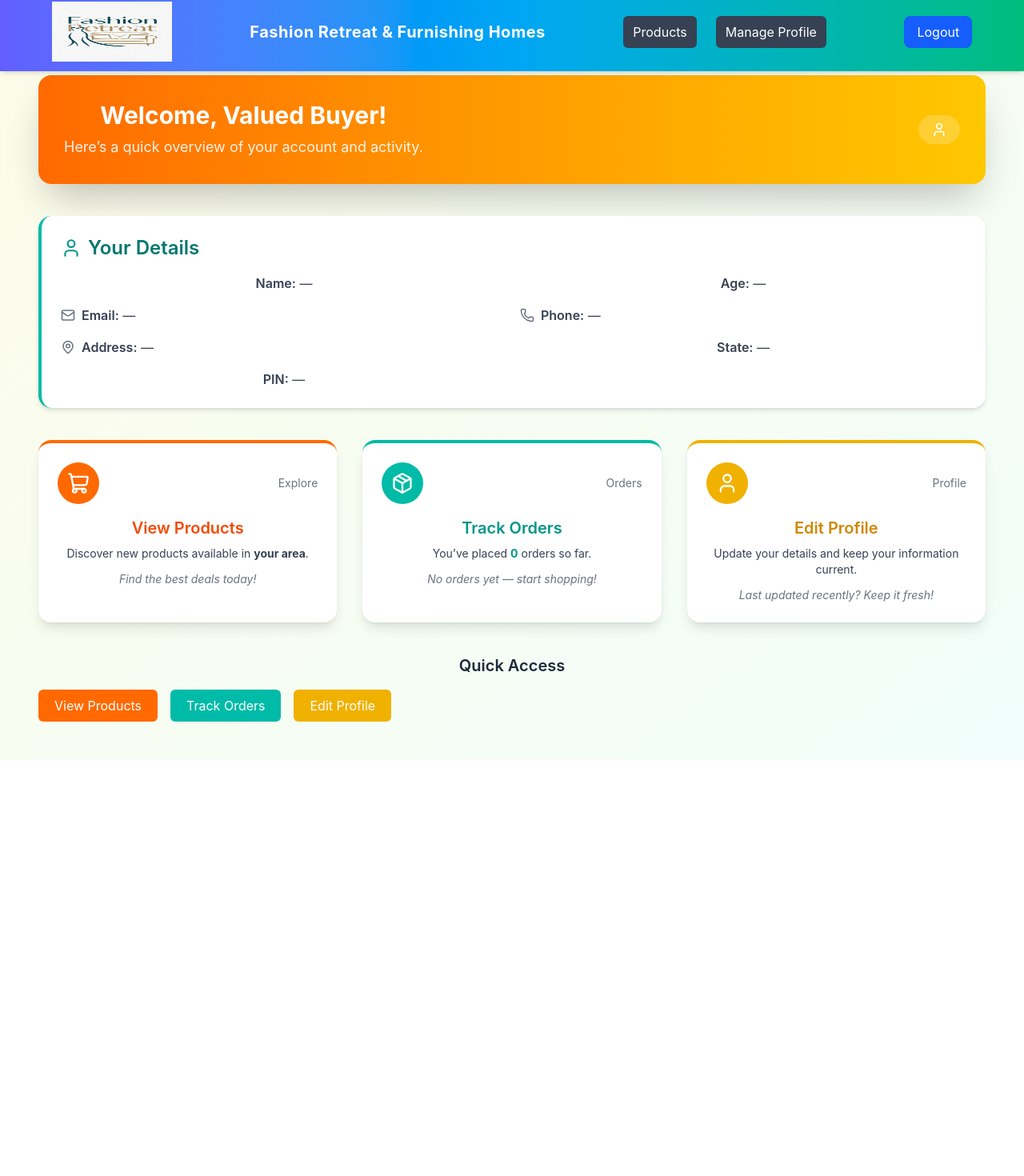
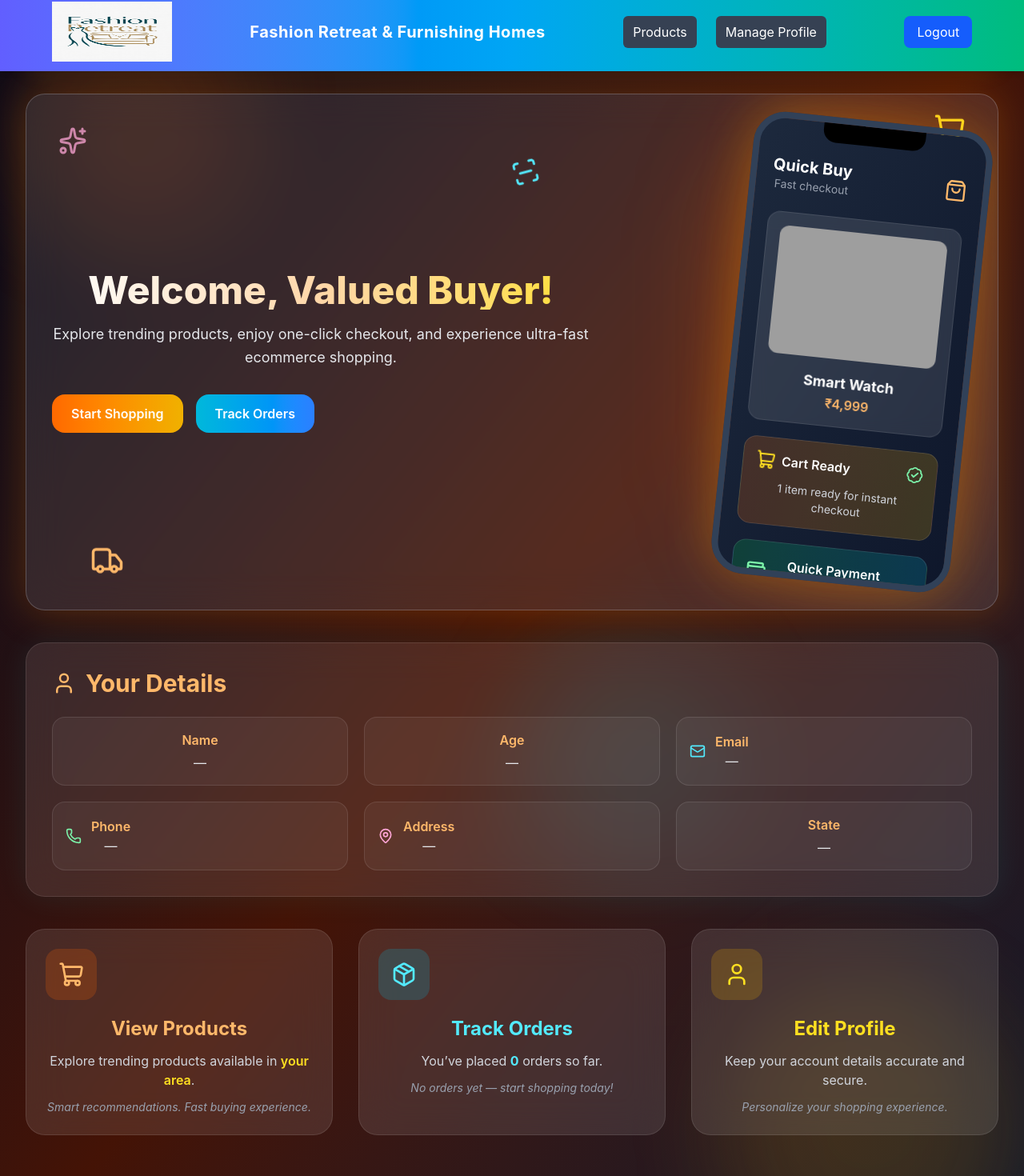
Before and after one commit to Prdp-ktri/ecommerce-project-may2026, a React (Create React App) app in the folder ecommerce-project-may2026/: page /buyerDashboard in a window 1280 px wide. Shown: the part 10-1480 px from the top of the page at 80% size. Before the commit the page ends 960 px from the top, so only its background shows below. Built offline with nearby package versions, Linux system fonts and the light colour scheme; sample sign-in values are in the browser's storage; grey boxes are pictures that could not be loaded.

Commit message:
commit new buyer dashboard
commit new buyer dashboard

```diff
--- a/ecommerce-project-may2026/src/index.css
+++ b/ecommerce-project-may2026/src/index.css
@@ -26,3 +26,18 @@ code {
 .slow-spin {
   animation: slow-spin 12s linear infinite;
 }
+
+/* For Buyer Dashboard */
+@keyframes slow-spin {
+  from {
+    transform: rotate(0deg);
+  }
+
+  to {
+    transform: rotate(360deg);
+  }
+}
+
+.slow-spin {
+  animation: slow-spin 12s linear infinite;
+}
--- a/ecommerce-project-may2026/src/modules/buyer/BuyerDashboard.js
+++ b/ecommerce-project-may2026/src/modules/buyer/BuyerDashboard.js
@@ -1,20 +1,28 @@
 import React, { useEffect, useState } from "react";
 import { useNavigate } from "react-router-dom";
+
 import {
   ShoppingCart,
   Package,
   User,
   MapPin,
   Mail,
-  PersonStanding,
   Phone,
-  PersonStandingIcon,
-  Map,
+  Smartphone,
+  CreditCard,
+  Truck,
+  ShoppingBag,
+  Wallet,
+  BadgeCheck,
+  Sparkles,
+  ScanLine,
 } from "lucide-react";
+
 import Marquee from "react-fast-marquee";
 
 function BuyerDashboard() {
   const navigate = useNavigate();
+
   const [buyer, setBuyer] = useState(null);
   const [ordersCount, setOrdersCount] = useState(0);
   const [recentOrder, setRecentOrder] = useState(null);
@@ -22,20 +30,25 @@ function BuyerDashboard() {
 
   useEffect(() => {
     const storedBuyer = JSON.parse(localStorage.getItem("loggedInBuyer"));
+
     if (!storedBuyer) {
       navigate("/buyerLogin");
     } else {
       setBuyer(storedBuyer);
       setLocation(storedBuyer.selectedState || "");
 
-      // 🟩 Fetch buyer's orders
+      // Fetch Orders
+
       const allOrders = JSON.parse(localStorage.getItem("orders")) || [];
+
       const myOrders = allOrders.filter(
         (order) => order.buyerEmail === storedBuyer.email,
       );
+
       setOrdersCount(myOrders.length);
 
-      // 🟩 Most recent order
+      // Most Recent Order
+
       if (myOrders.length > 0) {
         const latestOrder = myOrders[myOrders.length - 1];
         setRecentOrder(latestOrder);
@@ -43,198 +56,363 @@ function BuyerDashboard() {
     }
   }, [navigate]);
 
-  if (!buyer) return <p>Loading dashboard...</p>;
+  if (!buyer)
+    return (
+      <div className="min-h-screen bg-slate-950 flex items-center justify-center text-white text-2xl">
+        Loading dashboard...
+      </div>
+    );
 
-  // Navigation Handlers
+  // Navigation
+
   const goToProducts = () => navigate("/viewAllProducts");
+
   const goToOrders = () => navigate("/track-your-order");
+
   const goToEditProfile = () => navigate("/edit-profile");
 
   return (
-    <div className="w-full min-h-screen bg-gradient-to-br from-yellow-50 to-teal-50 pt-6 p-12">
-      {/* 🟢 Welcome Header */}
-      <div
-        style={{
-          border: "2px solid #ccc",
-          padding: "10px",
-          marginBottom: "20px",
-        }}
-      >
+    <div className="relative overflow-hidden w-full min-h-screen bg-gradient-to-br from-slate-950 via-orange-950 to-slate-900 pt-10 p-8 text-white">
+      {/* Animated Background Blobs */}
+
+      <div className="absolute top-0 left-0 w-80 h-80 bg-orange-500/20 rounded-full blur-3xl animate-pulse"></div>
+
+      <div className="absolute bottom-0 right-0 w-96 h-96 bg-yellow-500/20 rounded-full blur-3xl animate-pulse delay-1000"></div>
+
+      <div className="absolute top-1/2 left-1/2 w-72 h-72 bg-cyan-400/10 rounded-full blur-3xl animate-bounce"></div>
+
+      {/* Coupon Marquee */}
+
+      <div className="relative z-10 border border-white/10 bg-white/10 backdrop-blur-xl rounded-2xl p-3 mb-8 shadow-[0_0_30px_rgba(255,165,0,0.2)]">
         <Marquee
           speed={125}
           pauseOnHover={true}
-          gradient={true}
-          gradientColor={[100, 100, 100]}
-          gradientWidth={100}
-          style={{ fontSize: "1.5rem", color: "#007bff" }}
+          gradient={false}
+          style={{
+            fontSize: "1.2rem",
+            color: "#ffffff",
+            fontWeight: "600",
+          }}
         >
-          If you are buying products from our website for the first time, you
-          can buy it for the discount of ₹500 by applying the coupon on the
-          check-out page{"     "}
-          <b>
-            <u>#FIRST500</u>
-          </b>
+          🎉 First time shopping? Use coupon{" "}
+          <span className="mx-2 text-yellow-300 font-bold">#FIRST500</span>
+          and get ₹500 OFF instantly on checkout • Quick payment •
+          Lightning-fast delivery • Secure shopping experience •
         </Marquee>
       </div>
-      <div className="bg-gradient-to-r from-orange-500 to-yellow-400 text-white rounded-2xl shadow-2xl p-8 mb-10">
-        <div className="flex flex-col sm:flex-row sm:items-center sm:justify-between">
+
+      {/* HERO SECTION */}
+
+      <div className="relative overflow-hidden bg-white/10 backdrop-blur-xl border border-white/20 rounded-3xl shadow-[0_0_50px_rgba(255,140,0,0.25)] p-8 mb-10 hover:scale-[1.01] transition duration-500">
+        {/* Floating Ecommerce Visuals */}
+
+        <div className="absolute top-6 right-10 animate-bounce">
+          <ShoppingCart className="text-yellow-300" size={40} />
+        </div>
+
+        <div className="absolute top-20 left-1/2 slow-spin">
+          <ScanLine className="text-cyan-300" size={34} />
+        </div>
+
+        <div className="absolute bottom-10 right-24 animate-pulse">
+          <CreditCard className="text-green-300" size={42} />
+        </div>
+
+        <div className="absolute bottom-10 left-20 animate-bounce delay-500">
+          <Truck className="text-orange-300" size={42} />
+        </div>
+
+        <div className="absolute top-10 left-10 animate-pulse">
+          <Sparkles className="text-pink-300" size={36} />
+        </div>
+
+        {/* Main Content */}
+
+        <div className="flex flex-col lg:flex-row items-center justify-between gap-10 relative z-10">
+          {/* Left Content */}
+
           <div>
-            <h1 className="text-3xl font-bold mb-2">
+            <h1 className="text-4xl md:text-5xl font-extrabold mb-4 bg-gradient-to-r from-white via-orange-200 to-yellow-300 bg-clip-text text-transparent">
               Welcome, {buyer.name || "Valued Buyer"}!
             </h1>
-            <p className="text-lg opacity-90">
-              Here’s a quick overview of your account and activity.
+
+            <p className="text-lg text-gray-200 max-w-2xl leading-relaxed">
+              Explore trending products, enjoy one-click checkout, and
+              experience ultra-fast ecommerce shopping.
             </p>
+
+            {/* CTA Buttons */}
+
+            <div className="flex flex-wrap gap-4 mt-8">
+              <button
+                onClick={goToProducts}
+                className="bg-gradient-to-r from-orange-500 to-yellow-500 px-6 py-3 rounded-2xl font-semibold hover:scale-105 hover:shadow-[0_0_25px_rgba(255,165,0,0.5)] transition-all duration-300"
+              >
+                Start Shopping
+              </button>
+
+              <button
+                onClick={goToOrders}
+                className="bg-gradient-to-r from-cyan-500 to-blue-500 px-6 py-3 rounded-2xl font-semibold hover:scale-105 hover:shadow-[0_0_25px_rgba(0,200,255,0.5)] transition-all duration-300"
+              >
+                Track Orders
+              </button>
+            </div>
           </div>
-          <div className="mt-4 sm:mt-0 bg-white/20 px-4 py-2 rounded-full">
-            <p className="font-medium flex items-center gap-2">
-              <User size={20} /> {buyer.email}
-            </p>
+
+          {/* 3D Ecommerce Smart Device */}
+
+          <div className="relative">
+            {/* Glow */}
+
+            <div className="absolute inset-0 bg-orange-500/30 blur-3xl rounded-full"></div>
+
+            {/* Phone Mockup */}
+
+            <div className="relative w-[300px] h-[580px] bg-gradient-to-br from-slate-800 to-slate-900 rounded-[40px] border-[8px] border-slate-700 shadow-[0_0_60px_rgba(255,165,0,0.3)] rotate-6 hover:rotate-0 transition duration-700 overflow-hidden">
+              {/* Notch */}
+
+              <div className="w-32 h-6 bg-black rounded-b-2xl mx-auto"></div>
+
+              {/* Screen */}
+
+              <div className="p-5">
+                {/* Header */}
+
+                <div className="flex items-center justify-between mb-6">
+                  <div>
+                    <h3 className="text-xl font-bold">Quick Buy</h3>
+
+                    <p className="text-sm text-gray-400">Fast checkout</p>
+                  </div>
+
+                  <ShoppingBag className="text-orange-300" size={28} />
+                </div>
+
+                {/* Product Card */}
+
+                <div className="bg-white/10 border border-white/10 rounded-2xl p-4 backdrop-blur-md mb-5 hover:scale-105 transition">
+                  <img
+                    src="https://images.unsplash.com/photo-1523275335684-37898b6baf30"
+                    alt="product"
+                    className="w-full h-40 object-cover rounded-xl mb-4"
+                  />
+
+                  <h4 className="font-bold text-lg">Smart Watch</h4>
+
+                  <p className="text-orange-300 font-semibold">₹4,999</p>
+                </div>
+
+                {/* Cart Section */}
+
+                <div className="bg-gradient-to-r from-orange-500/20 to-yellow-500/20 rounded-2xl p-4 border border-white/10 mb-5">
+                  <div className="flex items-center justify-between mb-3">
+                    <div className="flex items-center gap-2">
+                      <ShoppingCart
+                        className="text-yellow-300 animate-bounce"
+                        size={24}
+                      />
+
+                      <span className="font-semibold">Cart Ready</span>
+                    </div>
+
+                    <BadgeCheck className="text-green-300" size={22} />
+                  </div>
+
+                  <p className="text-sm text-gray-300">
+                    1 item ready for instant checkout
+                  </p>
+                </div>
+
+                {/* Payment */}
+
+                <div className="bg-gradient-to-r from-green-500/20 to-cyan-500/20 rounded-2xl p-4 border border-white/10">
+                  <div className="flex items-center gap-3 mb-3">
+                    <Wallet className="text-green-300" size={28} />
+
+                    <div>
+                      <h4 className="font-semibold">Quick Payment</h4>
+
+                      <p className="text-sm text-gray-400">
+                        UPI • Cards • Wallets
+                      </p>
+                    </div>
+                  </div>
+
+                  <button className="w-full bg-gradient-to-r from-green-500 to-emerald-500 py-3 rounded-xl font-bold hover:scale-105 transition duration-300">
+                    Checkout Now
+                  </button>
+                </div>
+              </div>
+            </div>
           </div>
         </div>
       </div>
 
-      {/* 🟨 Buyer Info Card */}
-      <div className="bg-white shadow-md border-l-4 border-teal-500 rounded-2xl p-6 mb-10 max-w-8xl mx-auto">
-        <h2 className="text-2xl font-semibold text-teal-700 mb-4 flex items-center gap-2">
-          <User size={26} className="text-teal-600" /> Your Details
+      {/* BUYER INFO */}
+
+      <div className="bg-white/10 backdrop-blur-xl border border-white/10 rounded-3xl p-8 mb-10 shadow-[0_0_40px_rgba(0,255,255,0.08)]">
+        <h2 className="text-3xl font-bold text-orange-300 mb-6 flex items-center gap-3">
+          <User size={30} />
+          Your Details
         </h2>
-        <div className="grid grid-cols-1 sm:grid-cols-2 gap-4 text-gray-700">
-          <p>
-            <span>
-              <span className="font-semibold">Name:</span> {buyer.name || "—"}
+
+        <div className="grid grid-cols-1 sm:grid-cols-2 lg:grid-cols-3 gap-5 text-gray-200">
+          <div className="bg-white/5 p-4 rounded-2xl border border-white/10">
+            <p className="font-semibold text-orange-300 mb-1">Name</p>
+            <p>{buyer.name || "—"}</p>
+          </div>
+
+          <div className="bg-white/5 p-4 rounded-2xl border border-white/10">
+            <p className="font-semibold text-orange-300 mb-1">Age</p>
+            <p>{buyer.age || "—"}</p>
+          </div>
+
+          <div className="bg-white/5 p-4 rounded-2xl border border-white/10 flex items-center gap-3">
+            <Mail className="text-cyan-300" size={20} />
+            <div>
+              <p className="font-semibold text-orange-300">Email</p>
+              <p>{buyer.email || "—"}</p>
+            </div>
+          </div>
+
+          <div className="bg-white/5 p-4 rounded-2xl border border-white/10 flex items-center gap-3">
+            <Phone className="text-green-300" size={20} />
+            <div>
+              <p className="font-semibold text-orange-300">Phone</p>
+              <p>{buyer.phone || "—"}</p>
+            </div>
+          </div>
+
+          <div className="bg-white/5 p-4 rounded-2xl border border-white/10 flex items-center gap-3">
+            <MapPin className="text-pink-300" size={20} />
+            <div>
+              <p className="font-semibold text-orange-300">Address</p>
+              <p>{buyer.address || "—"}</p>
+            </div>
+          </div>
+
+          <div className="bg-white/5 p-4 rounded-2xl border border-white/10">
+            <p className="font-semibold text-orange-300 mb-1">State</p>
+            <p>{buyer.selectedState || "—"}</p>
+          </div>
+        </div>
+      </div>
+
+      {/* FEATURE CARDS */}
+
+      <div className="grid grid-cols-1 sm:grid-cols-2 lg:grid-cols-3 gap-8">
+        {/* Products */}
+
+        <div
+          onClick={goToProducts}
+          className="group cursor-pointer relative overflow-hidden bg-white/10 backdrop-blur-xl border border-white/10 rounded-3xl p-6 hover:-translate-y-3 hover:shadow-[0_0_40px_rgba(255,165,0,0.25)] transition-all duration-500"
+        >
+          <div className="absolute inset-0 opacity-0 group-hover:opacity-100 transition duration-700 bg-gradient-to-r from-transparent via-white/10 to-transparent -translate-x-full group-hover:translate-x-full"></div>
+
+          <div className="w-16 h-16 rounded-2xl bg-orange-500/20 flex items-center justify-center mb-5">
+            <ShoppingCart size={32} className="text-orange-300" />
+          </div>
+
+          <h2 className="text-2xl font-bold text-orange-300 mb-3">
+            View Products
+          </h2>
+
+          <p className="text-gray-300 mb-3">
+            Explore trending products available in{" "}
+            <span className="text-yellow-300 font-semibold">
+              {location || "your area"}
             </span>
+            .
           </p>
-          <p>
-            <span className="font-semibold">Age:</span> {buyer.age || "—"}
+
+          <p className="text-gray-400 text-sm italic">
+            Smart recommendations. Fast buying experience.
           </p>
-          <p className="flex items-center gap-2">
-            <Mail size={18} className="text-gray-500" />
-            <span>
-              <span className="font-semibold">Email:</span> {buyer.email || "—"}
-            </span>
+        </div>
+
+        {/* Orders */}
+
+        <div
+          onClick={goToOrders}
+          className="group cursor-pointer relative overflow-hidden bg-white/10 backdrop-blur-xl border border-white/10 rounded-3xl p-6 hover:-translate-y-3 hover:shadow-[0_0_40px_rgba(0,255,200,0.25)] transition-all duration-500"
+        >
+          <div className="absolute inset-0 opacity-0 group-hover:opacity-100 transition duration-700 bg-gradient-to-r from-transparent via-white/10 to-transparent -translate-x-full group-hover:translate-x-full"></div>
+
+          <div className="w-16 h-16 rounded-2xl bg-cyan-500/20 flex items-center justify-center mb-5">
+            <Package size={32} className="text-cyan-300" />
+          </div>
+
+          <h2 className="text-2xl font-bold text-cyan-300 mb-3">
+            Track Orders
+          </h2>
+
+          <p className="text-gray-300 mb-3">
+            You’ve placed{" "}
+            <span className="text-cyan-300 font-bold">{ordersCount}</span>{" "}
+            orders so far.
           </p>
-          <p className="flex items-center gap-2">
-            <Phone size={18} className="text-gray-500" />
-            <span>
-              <span className="font-semibold">Phone:</span> {buyer.phone || "—"}
-            </span>
+
+          {recentOrder ? (
+            <p className="text-gray-400 text-sm italic">
+              Latest order: {recentOrder.productName} ({recentOrder.status})
+            </p>
+          ) : (
+            <p className="text-gray-400 text-sm italic">
+              No orders yet — start shopping today!
+            </p>
+          )}
+        </div>
+
+        {/* Profile */}
+
+        <div
+          onClick={goToEditProfile}
+          className="group cursor-pointer relative overflow-hidden bg-white/10 backdrop-blur-xl border border-white/10 rounded-3xl p-6 hover:-translate-y-3 hover:shadow-[0_0_40px_rgba(255,255,0,0.25)] transition-all duration-500"
+        >
+          <div className="absolute inset-0 opacity-0 group-hover:opacity-100 transition duration-700 bg-gradient-to-r from-transparent via-white/10 to-transparent -translate-x-full group-hover:translate-x-full"></div>
+
+          <div className="w-16 h-16 rounded-2xl bg-yellow-500/20 flex items-center justify-center mb-5">
+            <User size={32} className="text-yellow-300" />
+          </div>
+
+          <h2 className="text-2xl font-bold text-yellow-300 mb-3">
+            Edit Profile
+          </h2>
+
+          <p className="text-gray-300 mb-3">
+            Keep your account details accurate and secure.
           </p>
-          <p className="flex items-center gap-2">
-            <MapPin size={18} className="text-gray-500" />
-            <span>
-              <span className="font-semibold">Address:</span>{" "}
-              {buyer.address || "—"}
-            </span>
-          </p>
-          <p>
-            <span className="font-semibold">State:</span>{" "}
-            {buyer.selectedState || "—"}
-          </p>
-          <p>
-            <span className="font-semibold">PIN:</span> {buyer.pin || "—"}
+
+          <p className="text-gray-400 text-sm italic">
+            Personalize your shopping experience.
           </p>
         </div>
       </div>
 
-      {/* 🟦 Sneak Peek Cards */}
-      <div className="grid grid-cols-1 sm:grid-cols-2 lg:grid-cols-3 gap-8">
-        {/* Card 1: View Products */}
-        <div
-          onClick={goToProducts}
-          className="cursor-pointer bg-white shadow-lg border-t-4 border-orange-500 rounded-2xl p-6 hover:shadow-2xl transition duration-300"
-        >
-          <div className="flex items-center justify-between mb-4">
-            <div className="bg-orange-500 p-3 rounded-full">
-              <ShoppingCart size={28} className="text-white" />
-            </div>
-            <span className="text-sm text-gray-500">Explore</span>
-          </div>
-          <h2 className="text-xl font-semibold text-orange-600 mb-2">
-            View Products
-          </h2>
-          <p className="text-gray-700 text-sm mb-3">
-            Discover new products available in <b>{location || "your area"}</b>.
-          </p>
-          <p className="text-gray-500 text-sm italic">
-            Find the best deals today!
-          </p>
-        </div>
+      {/* QUICK ACCESS */}
 
-        {/* Card 2: Track Orders */}
-        <div
-          onClick={goToOrders}
-          className="cursor-pointer bg-white shadow-lg border-t-4 border-teal-500 rounded-2xl p-6 hover:shadow-2xl transition duration-300"
-        >
-          <div className="flex items-center justify-between mb-4">
-            <div className="bg-teal-500 p-3 rounded-full">
-              <Package size={28} className="text-white" />
-            </div>
-            <span className="text-sm text-gray-500">Orders</span>
-          </div>
-          <h2 className="text-xl font-semibold text-teal-600 mb-2">
-            Track Orders
-          </h2>
-          <p className="text-gray-700 text-sm mb-3">
-            You’ve placed <b className="text-teal-600">{ordersCount}</b> orders
-            so far.
-          </p>
-          {recentOrder ? (
-            <p className="text-gray-500 text-sm italic">
-              Last order: {recentOrder.productName || "Product"} (
-              {recentOrder.status || "Pending"})
-            </p>
-          ) : (
-            <p className="text-gray-500 text-sm italic">
-              No orders yet — start shopping!
-            </p>
-          )}
-        </div>
+      <div className="mt-12">
+        <h3 className="text-2xl font-bold text-white mb-6">Quick Access</h3>
 
-        {/* Card 3: Edit Profile */}
-        <div
-          onClick={goToEditProfile}
-          className="cursor-pointer bg-white shadow-lg border-t-4 border-yellow-500 rounded-2xl p-6 hover:shadow-2xl transition duration-300"
-        >
-          <div className="flex items-center justify-between mb-4">
-            <div className="bg-yellow-500 p-3 rounded-full">
-              <User size={28} className="text-white" />
-            </div>
-            <span className="text-sm text-gray-500">Profile</span>
-          </div>
-          <h2 className="text-xl font-semibold text-yellow-600 mb-2">
-            Edit Profile
-          </h2>
-          <p className="text-gray-700 text-sm mb-3">
-            Update your details and keep your information current.
-          </p>
-          <p className="text-gray-500 text-sm italic">
-            Last updated recently? Keep it fresh!
-          </p>
-        </div>
-      </div>
-
-      {/* 🟨 Quick Access */}
-      <div className="mt-10">
-        <h3 className="text-xl font-semibold text-gray-800 mb-4">
-          Quick Access
-        </h3>
-        <div className="flex flex-wrap gap-4">
+        <div className="flex flex-wrap gap-5">
           <button
             onClick={goToProducts}
-            className="bg-orange-500 text-white px-5 py-2 rounded-md hover:bg-orange-600 transition"
+            className="bg-gradient-to-r from-orange-500 to-yellow-500 px-6 py-3 rounded-2xl font-semibold hover:scale-105 hover:shadow-[0_0_25px_rgba(255,165,0,0.5)] transition-all duration-300"
           >
             View Products
           </button>
+
           <button
             onClick={goToOrders}
-            className="bg-teal-500 text-white px-5 py-2 rounded-md hover:bg-teal-600 transition"
+            className="bg-gradient-to-r from-cyan-500 to-blue-500 px-6 py-3 rounded-2xl font-semibold hover:scale-105 hover:shadow-[0_0_25px_rgba(0,200,255,0.5)] transition-all duration-300"
           >
             Track Orders
           </button>
+
           <button
             onClick={goToEditProfile}
-            className="bg-yellow-500 text-white px-5 py-2 rounded-md hover:bg-yellow-600 transition"
+            className="bg-gradient-to-r from-yellow-500 to-orange-500 px-6 py-3 rounded-2xl font-semibold hover:scale-105 hover:shadow-[0_0_25px_rgba(255,255,0,0.5)] transition-all duration-300"
           >
             Edit Profile
           </button>
```
